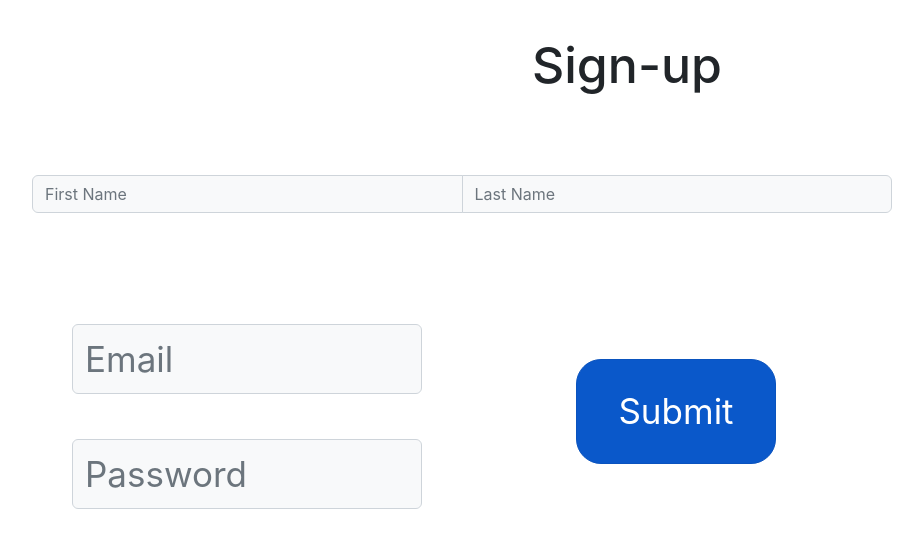
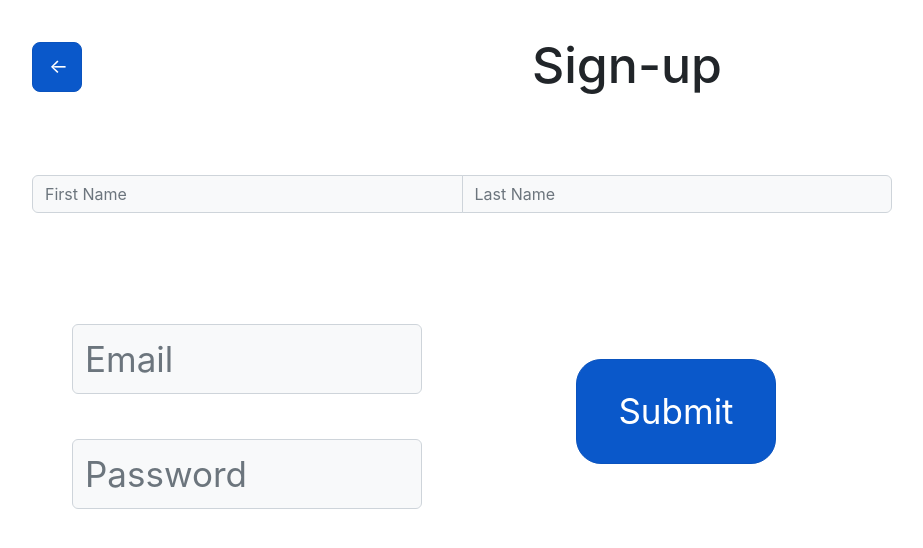
Before and after one commit to GaryC3/BizarreBazaar, a React (Create React App) app in the folder spring-with-react-main/react-frontend-project-two/project-two/: page /sign in a window 1280 px wide. Shown: the top 548 px of the page, without its empty margins (13-936 px from the left). Built offline with nearby package versions, Linux system fonts and the light colour scheme.

Commit message:
back button done
easy to add to any page

```diff
--- a/spring-with-react-main/react-frontend-project-two/project-two/src/components/Back.jsx
+++ b/spring-with-react-main/react-frontend-project-two/project-two/src/components/Back.jsx
@@ -0,0 +1,7 @@
+export const Back = () => {
+    return(
+        <div>
+            <a href="/" className="btn btn-primary btn-lg active back" role="button" >←</a>
+        </div>
+    );
+}
--- a/spring-with-react-main/react-frontend-project-two/project-two/src/components/SSigning.jsx
+++ b/spring-with-react-main/react-frontend-project-two/project-two/src/components/SSigning.jsx
@@ -36,21 +36,21 @@ export const SSigning = () => {
 
     return(
         <>
-        <div class="input-group mb-3 long">
-            <input type="text" class="form-control bg-light" placeholder="First Name" aria-label="firstName" /*id="firstName" ref={firstRef}*/ />
-            <input type="text" class="form-control bg-light" placeholder="Last Name" aria-label="LastName" /*id="lastName" ref={lastRef}*/ />
+        <div className="input-group mb-3 long">
+            <input type="text" className="form-control bg-light" placeholder="First Name" aria-label="firstName" /*id="firstName" ref={firstRef}*/ />
+            <input type="text" className="form-control bg-light" placeholder="Last Name" aria-label="LastName" /*id="lastName" ref={lastRef}*/ />
         </div>
-        <div class="input-group mb-3">
+        <div className="input-group mb-3">
             <div>
                 <div>
-                    <input type="text" class="form-control bg-light long2" placeholder="Email" aria-label="Email" /*id="email" ref={emailRef}*/ />
+                    <input type="text" className="form-control bg-light long2" placeholder="Email" aria-label="Email" /*id="email" ref={emailRef}*/ />
                 </div>
                 <div>
-                    <input type="password" class="form-control bg-light long2" placeholder="Password" aria-label="Password" /*id="password" ref={passwordRef}*/ />
+                    <input type="password" className="form-control bg-light long2" placeholder="Password" aria-label="Password" /*id="password" ref={passwordRef}*/ />
                 </div>
             </div>
             <div>
-                <button class="btn btn-primary active button1" type="button" /*onClick={handleSubmit}*/>Submit</button>
+                <button className="btn btn-primary active button1" type="button" /*onClick={handleSubmit}*/>Submit</button>
             </div>
         </div>
         </>
--- a/spring-with-react-main/react-frontend-project-two/project-two/src/index.css
+++ b/spring-with-react-main/react-frontend-project-two/project-two/src/index.css
@@ -37,7 +37,9 @@ code {
 }
 .title {
   font-size: 50px;
-  padding: 35px
+  padding: 35px;
+  position: relative;
+  text-align: center;
 }
 .gameSize {
   height: 180px;
@@ -46,6 +48,20 @@ code {
 
   margin-bottom: 100px;
 }
+.back {
+
+  position: absolute;
+  height: 50px;
+  width: 50px;
+  margin-top: 42px;
+  margin-left: 45px;
+  z-index: 2;
+}
+.sign {
+  margin-left: 257px;
+}
+
+
 
 /* .navbar {
   display: flex;
--- a/spring-with-react-main/react-frontend-project-two/project-two/src/pages/Home.jsx
+++ b/spring-with-react-main/react-frontend-project-two/project-two/src/pages/Home.jsx
@@ -3,7 +3,7 @@ export const Home = () => {
     return(
         <>
         <div >
-            <h1 class="text-center title">The Bizarre Bazaar</h1>
+            <h1 class="title">The Bizarre Bazaar</h1>
         </div>
         <go.HNavigate />
         </>
--- a/spring-with-react-main/react-frontend-project-two/project-two/src/pages/OwnedGames.jsx
+++ b/spring-with-react-main/react-frontend-project-two/project-two/src/pages/OwnedGames.jsx
@@ -1,11 +1,10 @@
 import {own} from "../components"
+import {back} from "../components"
 export const OwnedGames = () => {
     return(
         <>
-        <div >
-            <h1 class="text-center title">Game Library</h1>
-        </div>
-
+        <back.Back/>
+        <h1 className="text-center title">Game Library</h1>
         <own.OGames />
         </>
     );
--- a/spring-with-react-main/react-frontend-project-two/project-two/src/pages/SignUp.jsx
+++ b/spring-with-react-main/react-frontend-project-two/project-two/src/pages/SignUp.jsx
@@ -1,10 +1,10 @@
 import {sign} from "../components"
+import {back} from "../components"
 export const SignUp = () => {
     return(
         <>
-        <div >
-            <h1 class="text-center title">Sign-up</h1>
-        </div>
+        <back.Back/>
+        <h1 className=" title ">Sign-up</h1>
         <sign.SSigning />
         </>
     );
```
